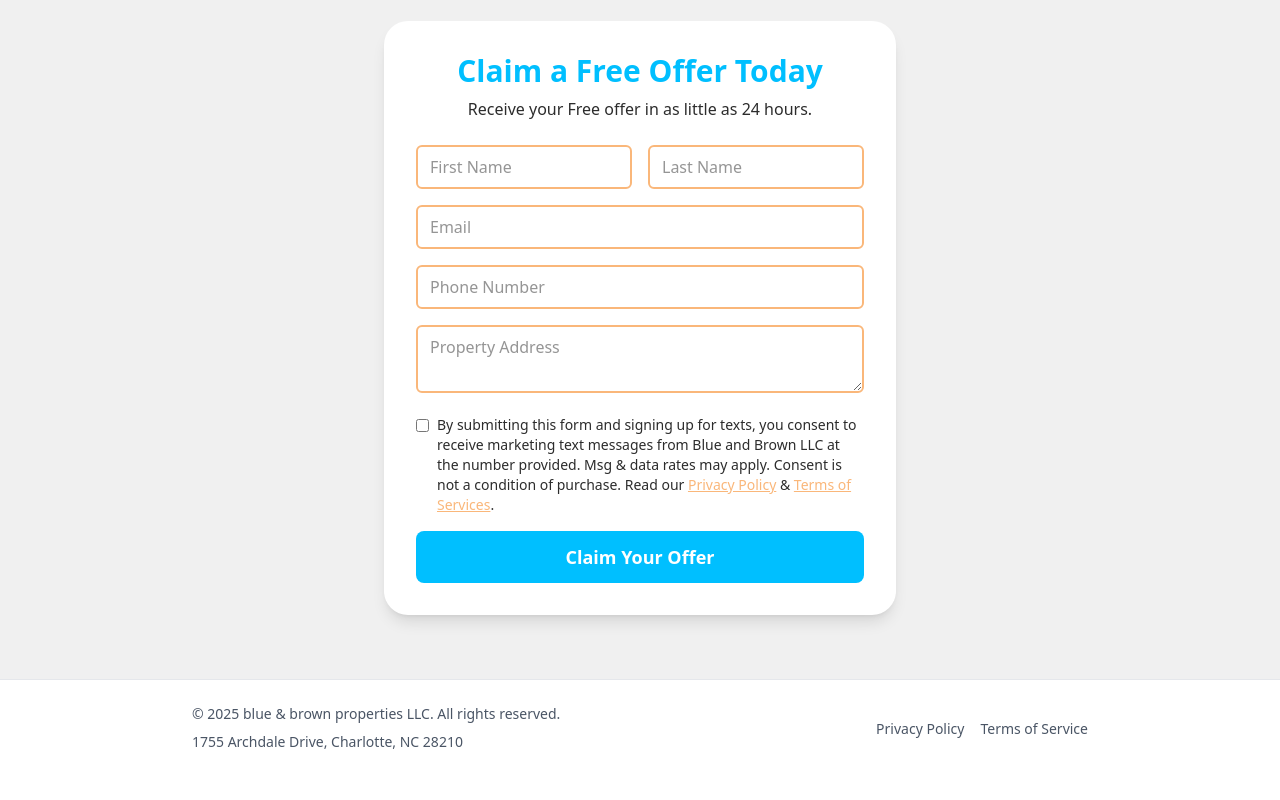
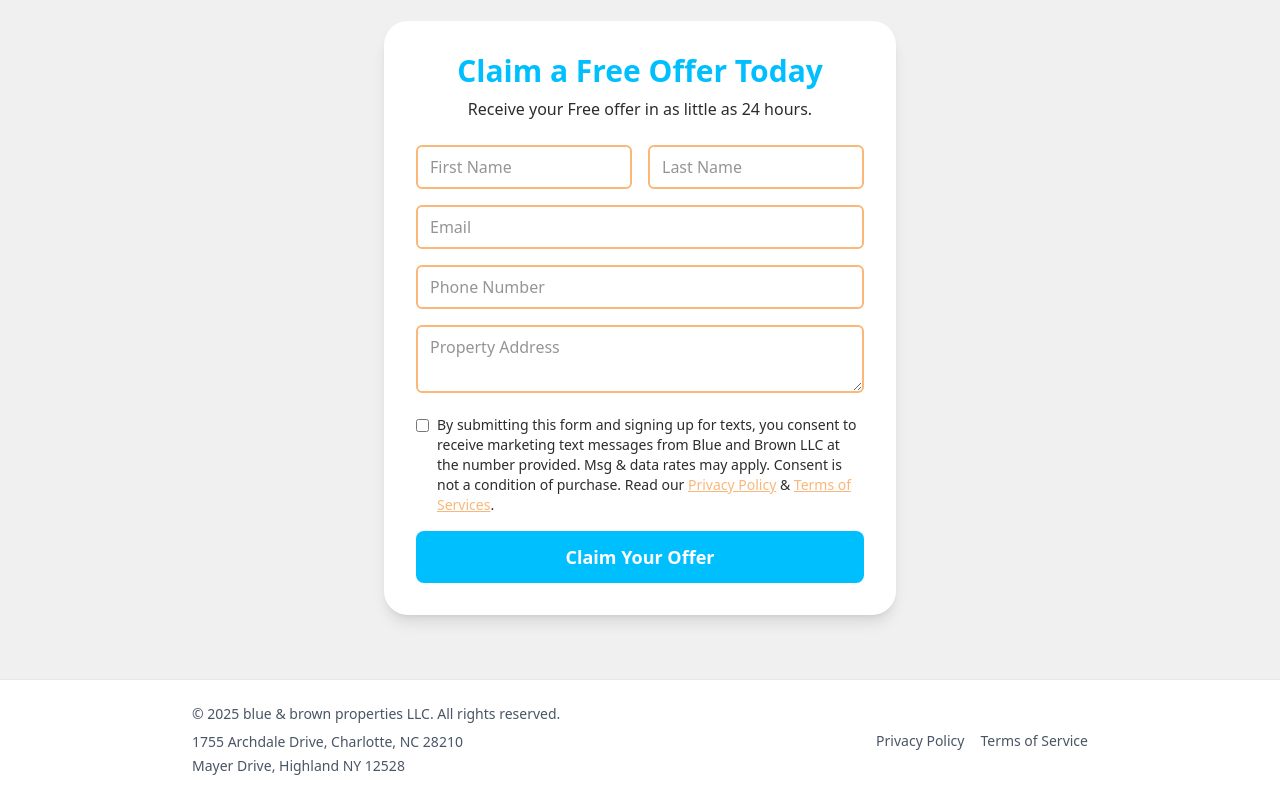
Before and after one commit to Rehan7447/homeseller, a React (Vite) app: page / in a window 1280 px wide. Shown: the part 3725-4525 px from the top of the page. Before the commit the page ends 4501 px from the top, so only its background shows below. Built offline with nearby package versions, Linux system fonts and the light colour scheme.

Commit message:
update address

```diff
--- a/src/components/Footer.tsx
+++ b/src/components/Footer.tsx
@@ -9,6 +9,9 @@
           </p>
           <p className="text-sm text-gray-600 mt-2">
             1755 Archdale Drive, Charlotte, NC 28210
+          </p>
+          <p className="text-sm text-gray-600 mt-1">
+            Mayer Drive, Highland NY 12528
           </p>
         </div>
         <ul className="flex space-x-4 mt-4 md:mt-0">
```
